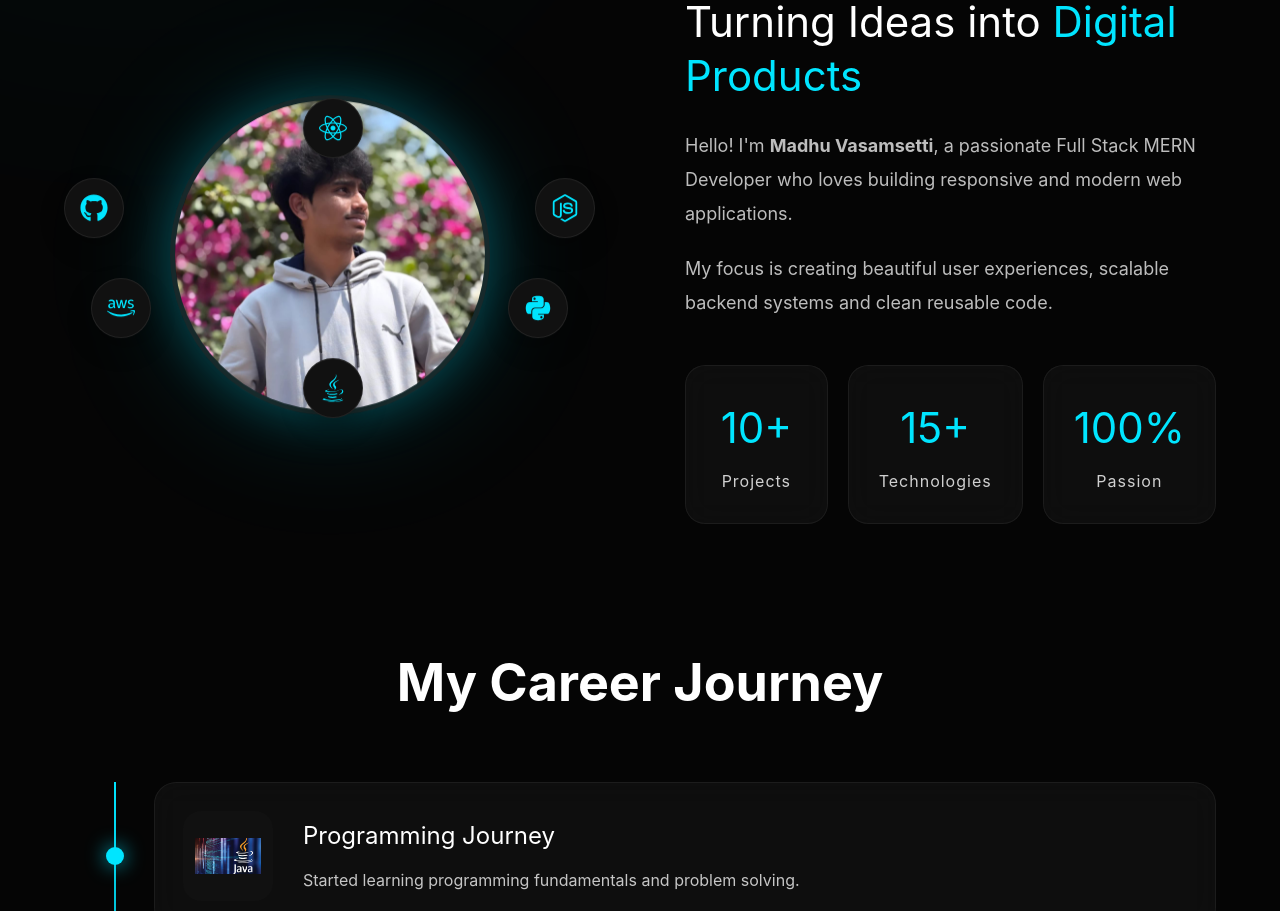
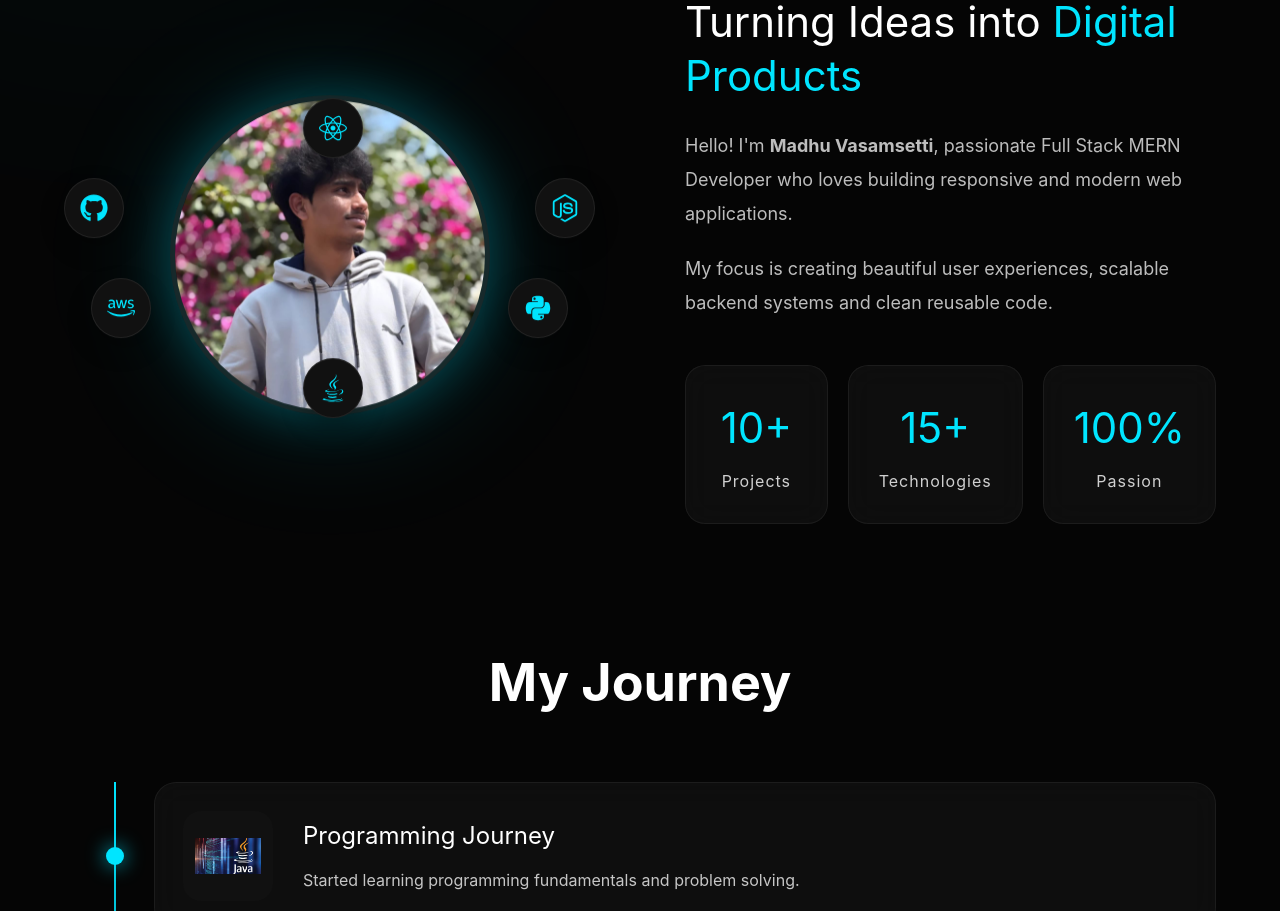
Before and after one commit to MadhuVasamsetti/portfolio-2-, a React (Vite) app: page / in a window 1280 px wide. Shown: the part 1280-2191 px from the top of the page. Built offline with nearby package versions, Linux system fonts and the light colour scheme.

Commit message:
Refactor About component for clarity and conciseness
Updated section titles and removed unnecessary comments.

```diff
--- a/src/components/About.jsx
+++ b/src/components/About.jsx
@@ -24,7 +24,7 @@ function About() {
 
       <div className="container">
 
-        {/* Section Title */}
+
 
         <motion.div
           className="about-heading"
@@ -48,11 +48,11 @@ function About() {
           </p>
         </motion.div>
 
-        {/* Main Grid */}
+
 
         <div className="about-main">
 
-          {/* LEFT */}
+
 
           <motion.div
             className="about-image-side"
@@ -62,7 +62,7 @@ function About() {
             viewport={{ once: true }}
           >
 
-            {/* Glow */}
+
 
             <div className="profile-glow"></div>
 
@@ -126,7 +126,7 @@ function About() {
 
             <p>
               Hello! I'm <strong>Madhu Vasamsetti</strong>,
-              a passionate Full Stack MERN Developer who loves
+              passionate Full Stack MERN Developer who loves
               building responsive and modern web applications.
             </p>
 
@@ -175,9 +175,7 @@ function About() {
 
         </div>
 
-        {/* ==========================
-            CAREER TIMELINE
-        ========================== */}
+
 
         <div className="career-section">
 
@@ -186,7 +184,7 @@ function About() {
             initial={{ opacity: 0 }}
             whileInView={{ opacity: 1 }}
           >
-            My Career Journey
+            My Journey
           </motion.h2>
 
           <div className="timeline">
```
